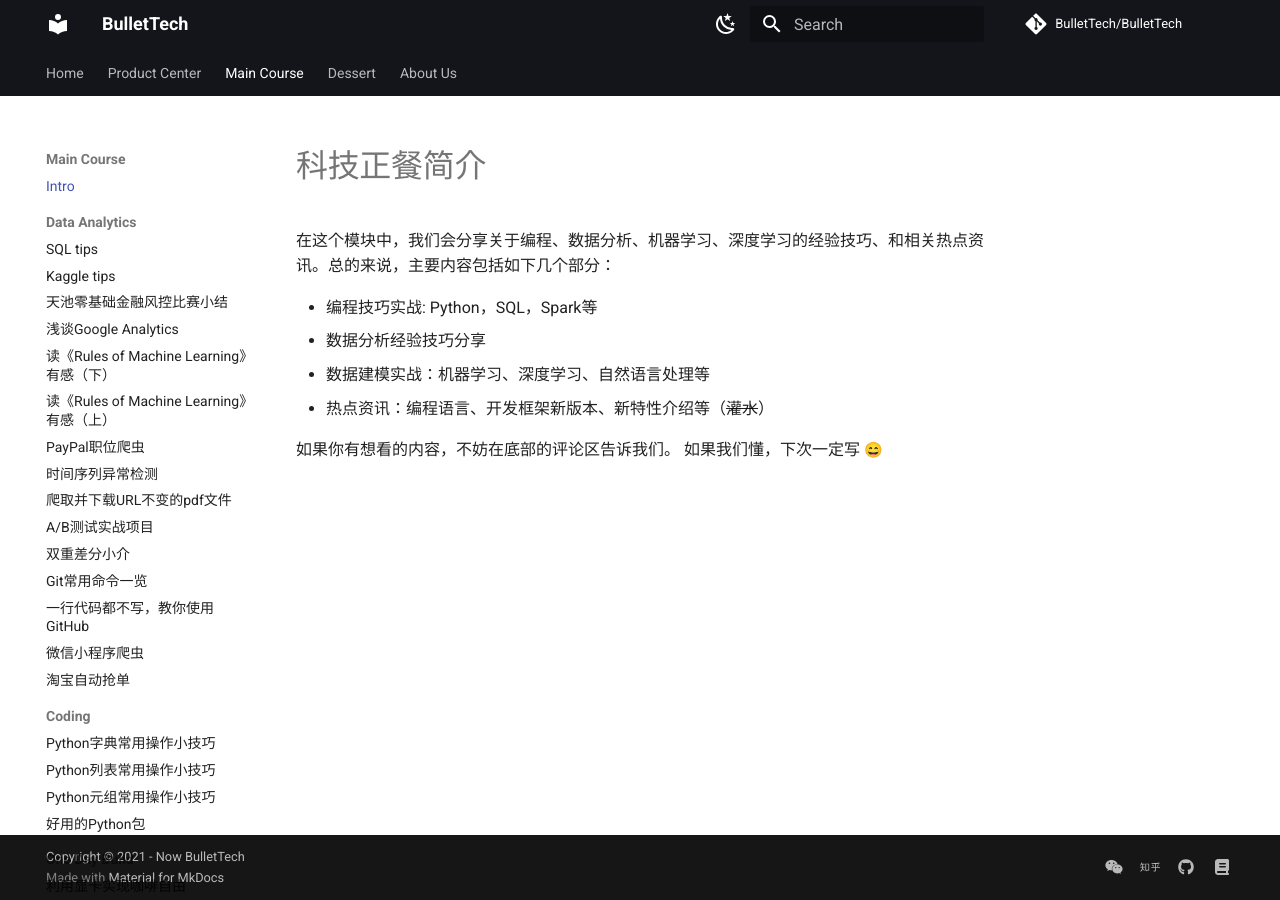
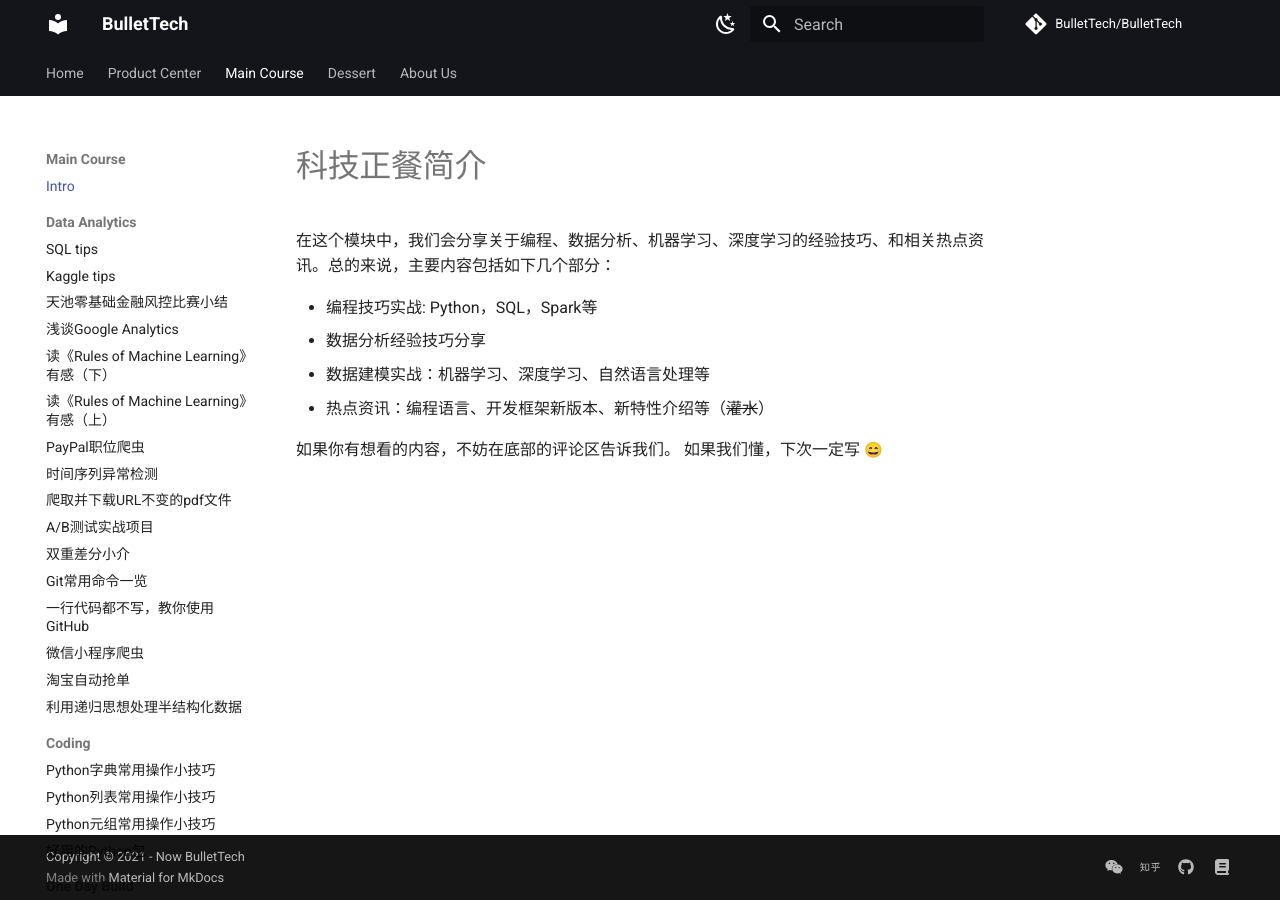
Before and after one commit to BulletTech/BulletTech, an MkDocs documentation site: the page built from docs/Main_course_blog_intro.md, in a window 1280 px wide. Built offline with MkDocs 1.6.1 and Material for MkDocs 9.7.7, drawn with Linux system fonts in a browser that asks for light colours; emoji names are drawn with the system emoji font; comment, search, counter and statistics services are not loaded; some of the changed lines change nothing that is shown.

Commit message:
Update mkdocs.yml

```diff
--- a/mkdocs.yml
+++ b/mkdocs.yml
@@ -32,6 +32,7 @@ nav:
         - 一行代码都不写，教你使用GitHub: Main_Course/Analytics_Tools/2021-06-23-Github-Intro.md
         - 微信小程序爬虫: Main_Course/Data_Analytics/2021-06-14-Wechat-Crawler.md
         - 淘宝自动抢单: Main_Course/Data_Analytics/2021-06-08-Taobao-Auto-Order-Script.md
+        - 利用递归思想处理半结构化数据: Main_Course/Data_Analytics/2021-08-20-practical-recursion-for-data-cleaning.md
     - Coding:
         - Python字典常用操作小技巧: Main_Course/Coding/2021-08-21-Python-dict.md
         - Python列表常用操作小技巧: Main_Course/Coding/2021-08-14-Python-list.md
```
